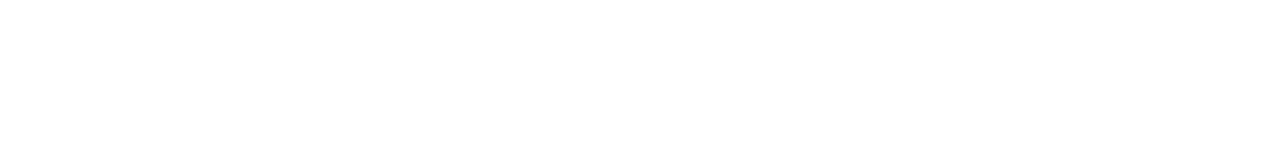
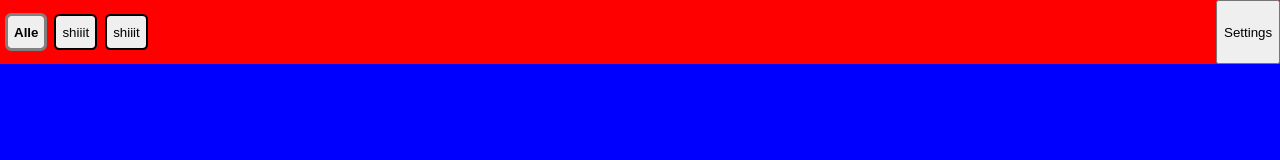
Before and after one commit to Candorada/IA, a website: page files/index.html in a window 1280 px wide. Drawn offline with Linux system fonts and the light colour scheme; files that its build step writes are made by us from their sources.

Commit message:
backsend stuff

```diff
--- a/files/index.html
+++ b/files/index.html
@@ -4,8 +4,34 @@
     <meta charset="UTF-8">
     <meta name="viewport" content="width=device-width, initial-scale=1.0">
     <title>Document</title>
+    <link rel="stylesheet" href="./files/main.css">
 </head>
 <body>
-
+    <div id = topbar>
+        <div id = "nodes">
+            <button onclick="selectAll()" class="node selected bulk">Alle</button>
+            <button onclick="toggleSelect(this)" class="node selected">shiiit</button>
+            <button onclick="toggleSelect(this)" class="node selected">shiiit</button>
+        </div>
+        <button id="settings">Settings</button>
+    </div>
+    <div id = "grid"></div>
 </body>
+<script>
+    function updateGrid(){
+        const selectedNodex = [...document.querySelectorAll(".node.selected:not(.bulk)")].map(node=>node.innerText);
+        console.log(selectedNodex);
+    }
+    function selectAll(){
+        document.querySelectorAll(".node").forEach(node => node.classList.add("selected"));
+        updateGrid();
+    }
+    function toggleSelect(node){
+        if(node.classList.contains("selected")){
+            document.querySelector(".node.bulk").classList.remove("selected");
+        }
+        node.classList.toggle("selected");
+        updateGrid();
+    }
+</script>
 </html>
--- /dev/null
+++ b/files/main.css
@@ -0,0 +1,42 @@
+:root{
+    --topbar-height: 4rem;
+    --mid-margin:.5rem;
+}
+#topbar{
+    background: red;
+    height: var(--topbar-height);
+    display: flex;
+}
+#grid{
+    background: blue;
+    height: calc(100vh - var(--topbar-height));
+}
+#settings{
+    width: var(--topbar-height);
+    height: var(--topbar-height);
+}
+#nodes{
+    box-sizing: border-box;
+    width: 100%;
+    height: 100%;
+    padding: 1rem var(--mid-margin);
+}
+body{
+    margin:0px;
+}
+.node{
+    border:none;
+    margin-right: var(--mid-margin);
+    width: fit-content;
+    height: 100%;
+    border-radius: .2rem;
+}
+.selected{
+    outline: 2px solid black;
+}
+.bulk{
+    font-weight: bolder;
+}
+.bulk.selected{
+    outline: .2rem solid gray;
+}
--- a/package.json
+++ b/package.json
@@ -19,6 +19,8 @@
   "homepage": "https://github.com/Candorada/CSIA2025#readme",
   "dependencies": {
     "express": "^5.1.0",
-    "nodemon": "^3.1.10"
+    "nodemon": "^3.1.10",
+    "sqlite": "^5.1.1",
+    "sqlite3": "^5.1.7"
   }
 }
```
Also changed, not shown: main.js (+13 -2 lines), files/err.jpg (added), 2 other files.
